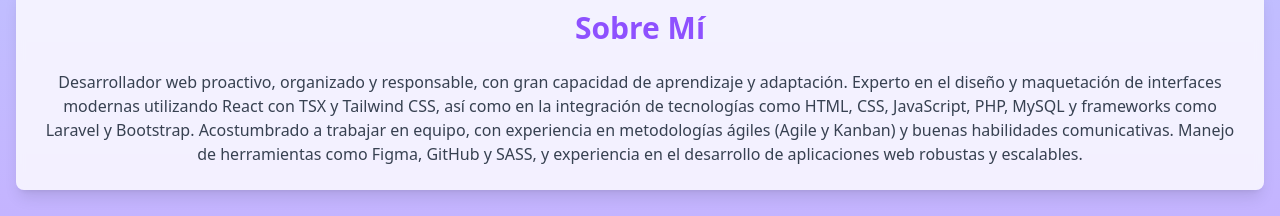
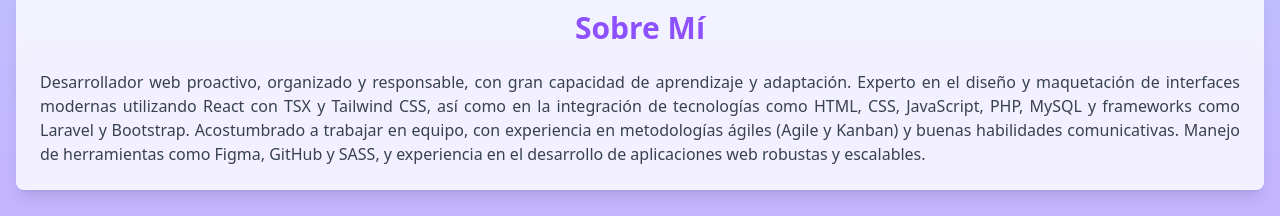
Before and after one commit to Ivon-1/PortafolioIvan, a React (Vite) app: page /about in a window 1280 px wide. Shown: the part 1252-1468 px from the top of the page. Built offline with nearby package versions, Linux system fonts and the light colour scheme.

Commit message:
Actualizacion

```diff
--- a/src/components/About.tsx
+++ b/src/components/About.tsx
@@ -144,7 +144,7 @@ export function About() {
                     <h2 className="text-3xl font-bold text-botones-enlaces mb-6">Sobre Mí</h2>
                     <div className="prose max-w-none">
                         {/* descripcion cv */}
-                        <p className="text-gray-700">
+                        <p className="text-gray-700 text-justify">
                             Desarrollador web proactivo, organizado y responsable, con gran capacidad de aprendizaje y adaptación. Experto en el diseño y maquetación de interfaces modernas utilizando React con TSX y Tailwind CSS, así como en la integración de tecnologías como HTML, CSS, JavaScript, PHP, MySQL y frameworks como Laravel y Bootstrap. Acostumbrado a trabajar en equipo, con experiencia en metodologías ágiles (Agile y Kanban) y buenas habilidades comunicativas. Manejo de herramientas como Figma, GitHub y SASS, y experiencia en el desarrollo de aplicaciones web robustas y escalables.
                         </p>
                     </div>
--- a/src/components/Projects.tsx
+++ b/src/components/Projects.tsx
@@ -23,7 +23,7 @@ export function Projects() {
         {
             title: "Linkedin",
             description: "Aplicación con funcionamiento similar a Linkedin con diversas funcionalidades",
-            tech: "Node.js, Express, MongoDB",
+            tech: "Node.js, MySQL, php, laravel",
             image: imagenesRedes.proyectoLinkedin.url,
             link: "https://github.com/Ivon-1/Linkedin"
         },
```
Lines whose indentation alone changed are shown as unchanged.
